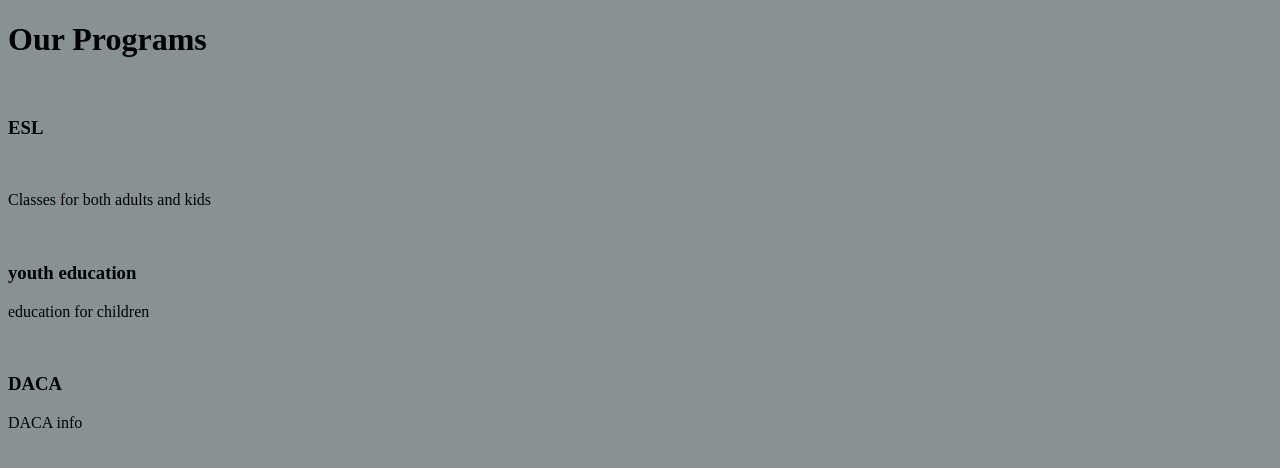
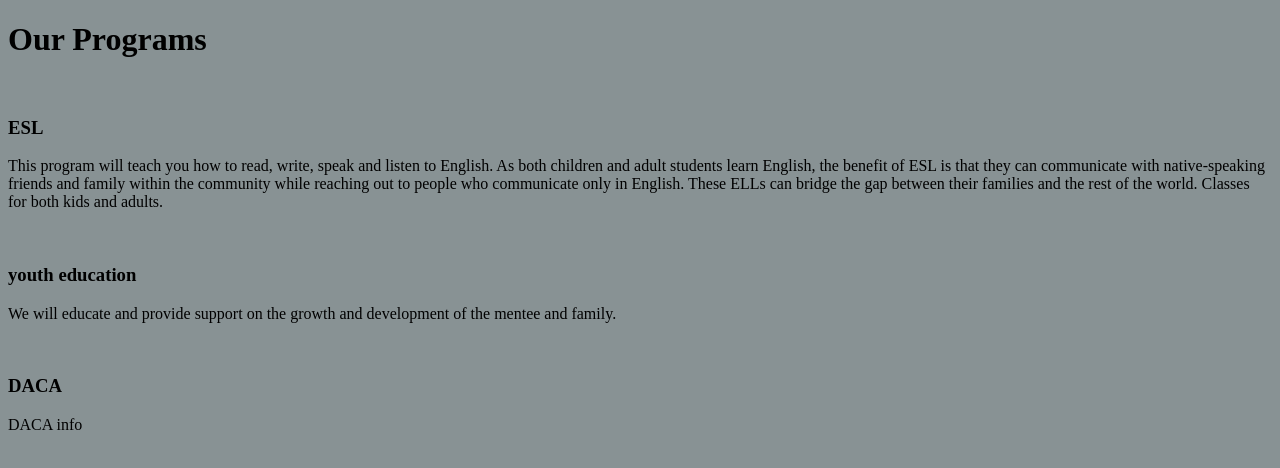
Before and after one commit to samueljr3/code4Justice, a plain HTML site: page programs.html in a window 1280 px wide. Drawn offline with Linux system fonts and the light colour scheme.

Commit message:
updating html files

```diff
--- a/programs.html
+++ b/programs.html
@@ -8,6 +8,7 @@
 
     <title> Our Programs </title>
 </head>
+
     <body>
 
         <!-- main page content -->
@@ -17,23 +18,32 @@
         </h1>
         <br>
 
+      <section
+        class="parallax1">
+      </section>
+
         <h3>
             ESL
         </h3>
-    <br>
         <p>
-        Classes for both adults and kids
+            This program will teach you how to read, write, speak and listen to English.
+            As both children and adult students learn English, the benefit of ESL is that they can communicate with native-speaking friends and family within the community while reaching out to people who communicate only in English. These ELLs can bridge the gap between their families and the rest of the world.
+             Classes for both kids and adults.
         </p>
         <br>
+
+        <section class="parallax2"></section>
 
         <h3>
             youth education
         </h3>
 
         <p>
-        education for children
+            We will educate and provide support on the growth and development of the mentee and family.
         </p>
         <br>
+
+        <section class="parallax3"></section>
 
         <h3>
             DACA
```
Lines whose indentation alone changed are shown as unchanged.
